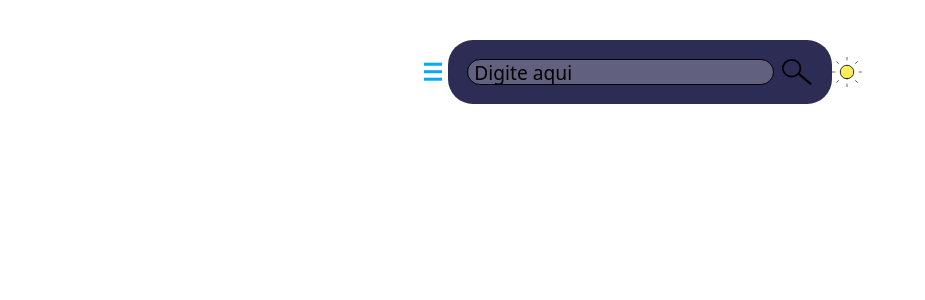
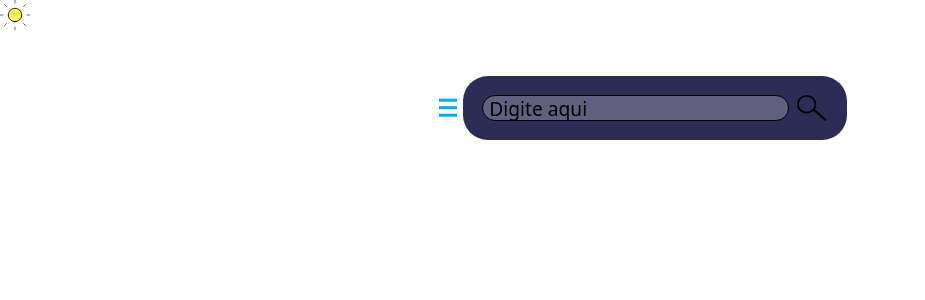
Before and after one commit to yoshtempest/manhwa-library, a Next.js app: page / in a window 1280 px wide. Shown: the top 300 px of the page, without its empty margins (0-925 px from the left). Built offline with nearby package versions, Linux system fonts and the light colour scheme.

Commit message:
fix: ThemeProvider is retired of header and placed in layout.tsx

```diff
--- a/src/app/globals.css
+++ b/src/app/globals.css
@@ -2,7 +2,18 @@
 
 /* ===== VARIÁVEIS DE TEMA ===== */
 :root, .light {
-  --background: #ffffff;
+  --background: linear-gradient(
+    45deg,
+    #FFEE58 0%,
+    #9575CD 80%,
+    #FFFF00 100%,
+  ),
+  linear-gradient(
+    45deg,
+    #D9D9D9 0%,
+    #FFEE58 26%,
+    #FFEE58 100%,
+  );
   --foreground: #000000;
   --primary: #FFEE58;
 }
@@ -12,7 +23,7 @@
       45deg,
       #000000 0%,
       #2E0854 75%,
-      #FFD54F 100%
+      #FFD54F 90%
     ),
     linear-gradient(
       -45deg,
--- a/src/app/layout.tsx
+++ b/src/app/layout.tsx
@@ -1,7 +1,8 @@
 import type { Metadata } from "next";
 import { Geist, Geist_Mono } from "next/font/google";
+import { ThemeProvider } from "../components/Header/ThemeProvider"
 import "./globals.css";
-import { ThemeProvider } from "../components/Header/ThemeProvider";
+
 
 const geistSans = Geist({
   variable: "--font-geist-sans",
@@ -15,7 +16,7 @@ const geistMono = Geist_Mono({
 
 export const metadata: Metadata = {
   title: "Manhwa Library",
-  description: "A library for manhwas: descriptions and notes",
+  description: "A library for descriptions and notes of manhwas",
 };
 
 
@@ -31,7 +32,9 @@ export default function RootLayout({
       suppressHydrationWarning // ⚠️ Suprime avisos de hydration (explicado abaixo)
     >
       <body className={`${geistSans.variable} ${geistMono.variable}`}>
+        <ThemeProvider>
           {children}
+        </ThemeProvider>
       </body>
     </html>
   );
--- a/src/components/Header/index.tsx
+++ b/src/components/Header/index.tsx
@@ -1,7 +1,6 @@
 import styles from './styles.module.css';
 import Burger from './Burger';
 import NavBar from './NavBar';
-import { ThemeProvider } from './ThemeProvider';
 
 
 const Header = () => {
@@ -9,7 +8,6 @@ const Header = () => {
         <div className={styles.Container}>
             <Burger />
             <NavBar />
-            <ThemeProvider />
         </div>
     )
 }
```
